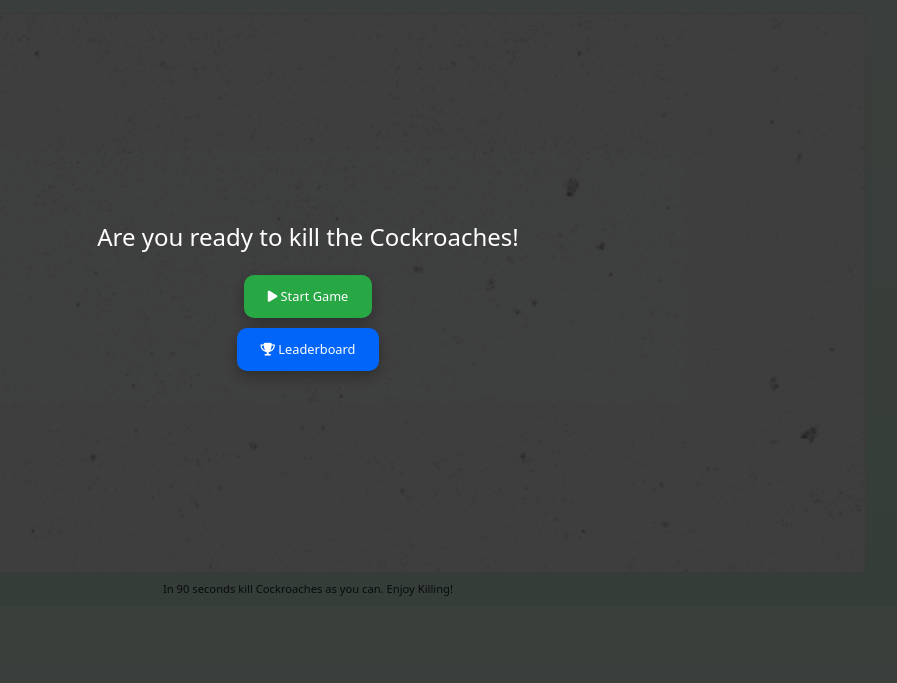
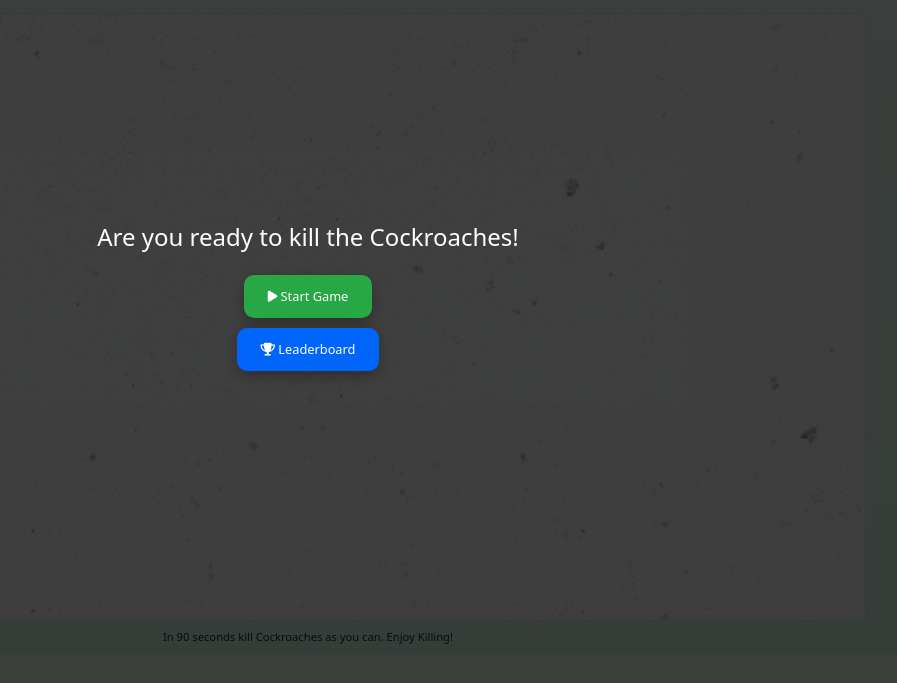
Before and after one commit to joelgabatin/androidgame-finalact2-killthecockroach, a plain HTML site: page index.html in a window 1280 px wide. Shown: the part 105-788 px from the top of the page, without its empty margins (332-1229 px from the left). Drawn offline with nearby package versions, Linux system fonts and the light colour scheme.

Commit message:
updated the game area

```diff
--- a/index.html
+++ b/index.html
@@ -69,7 +69,7 @@
 
   </div>
 
-  <div id="gameArea" class="bg-light rounded border" style="width: 100%; height: 70vh; margin: auto; overflow: hidden;">
+  <div id="gameArea" class="bg-light rounded border">
     <!-- Cockroaches will appear here -->
     <div id="speedUpNotification" class="speed-up hidden text-center">
       ⚡Speed Up!
--- a/style.css
+++ b/style.css
@@ -10,6 +10,10 @@ body {
   cursor: url('assets/img/slipper-cursor.png') 50 50, auto; /* KEEP THIS */
   background-size: cover;
   position: relative;
+  width: 100%;
+  height: 76vh;
+  margin: auto;
+  overflow: hidden;
 
 }
 
```
